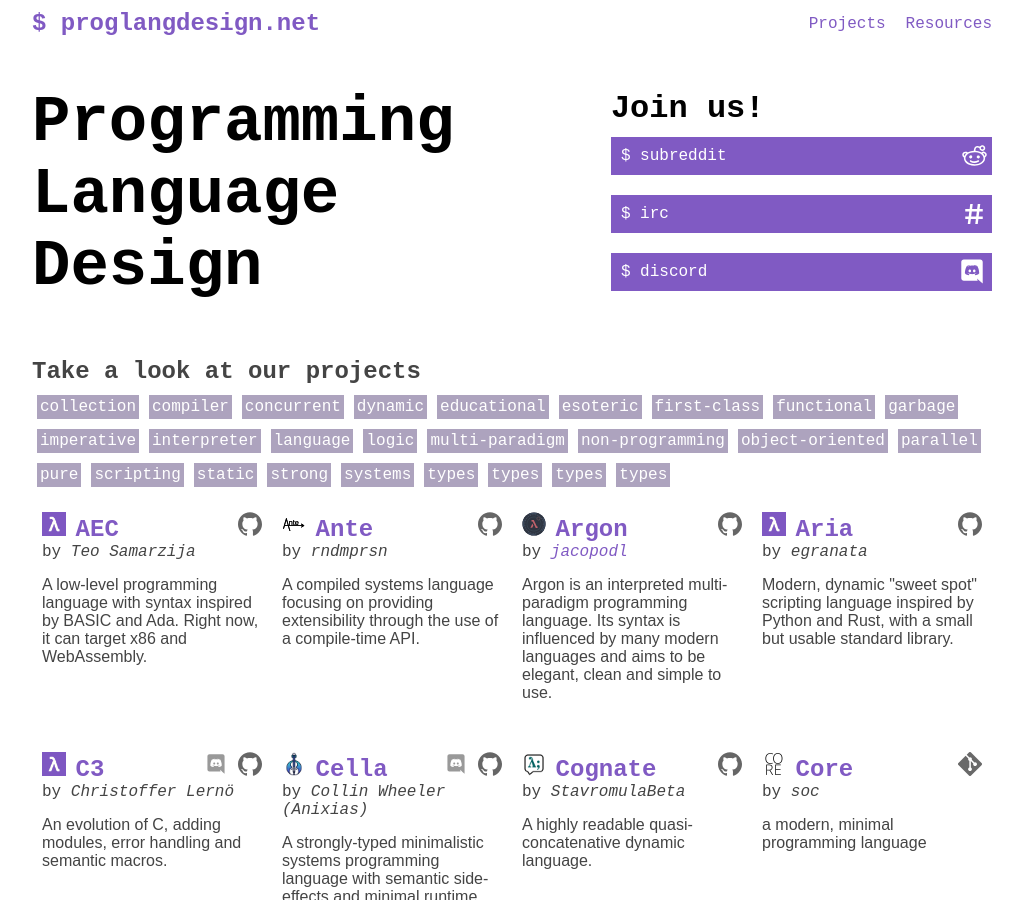
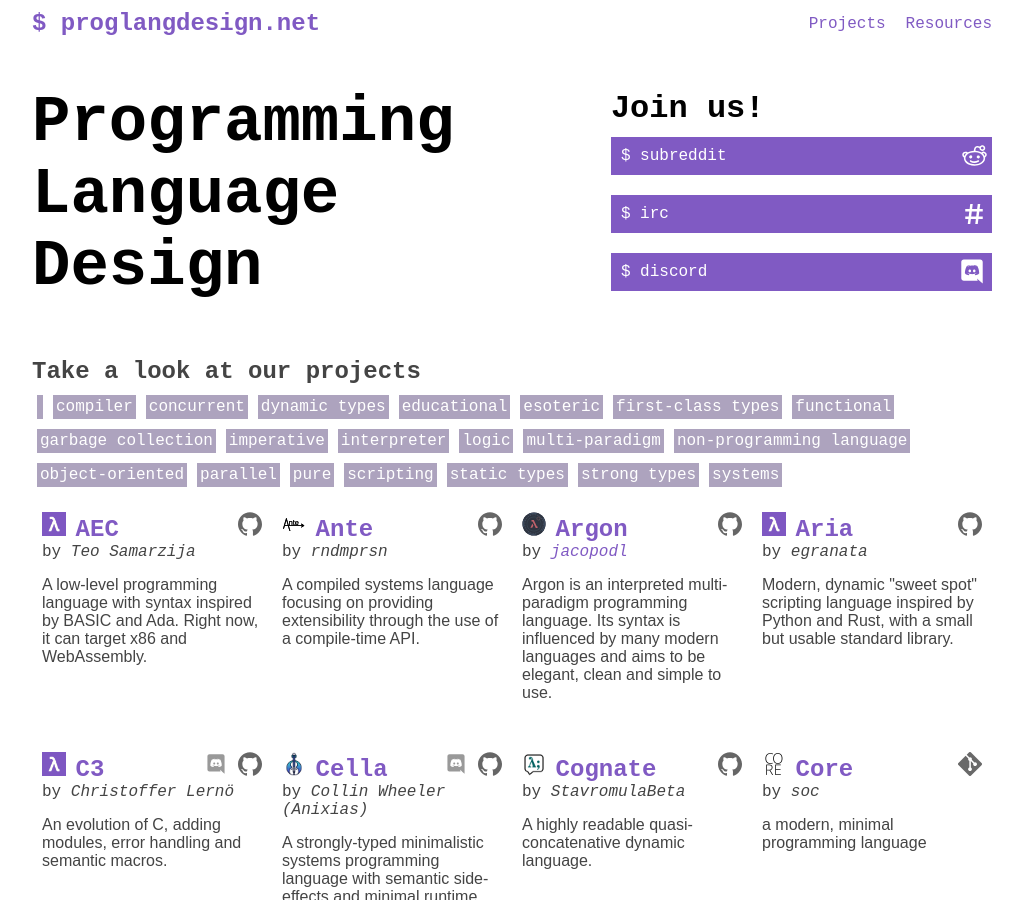
Before and after one commit to proglangdesign/proglangdesign.github.io, a Jekyll site: the page built from index.html, in a window 1280 px wide and 900 px high. Shown: the whole window, without its empty margins (128-1151 px from the left). Built offline with Jekyll 4.4.1, drawn with Linux system fonts in a browser that asks for light colours.

Commit message:
Fix tags with spaces being broken by recent tags change (sorry)

```diff
--- a/index.html
+++ b/index.html
@@ -31,9 +31,9 @@ canonical: /
   <h2>Take a look at our projects</h2>
   {% assign tags_str = "" %}
   {% for tag in site.data.tags %}
-  {% assign tags_str = tags_str | append: ' ' | append: tag[0] %}
+  {% assign tags_str = tags_str | append: ',' | append: tag[0] %}
   {% endfor %}
-  {% assign unique_tags = tags_str | split: ' ' | sort %}
+  {% assign unique_tags = tags_str | split: ',' | sort %}
   <div id="tags" data-all-tags="{{ unique_tags | join: ',' }}"
   {% for tag in site.data.tags %}
   data-tag-{{ tag[0] | replace: " ", "-" | escape }}="{{ tag[1].description | strip | strip_newlines | escape }}"
```
